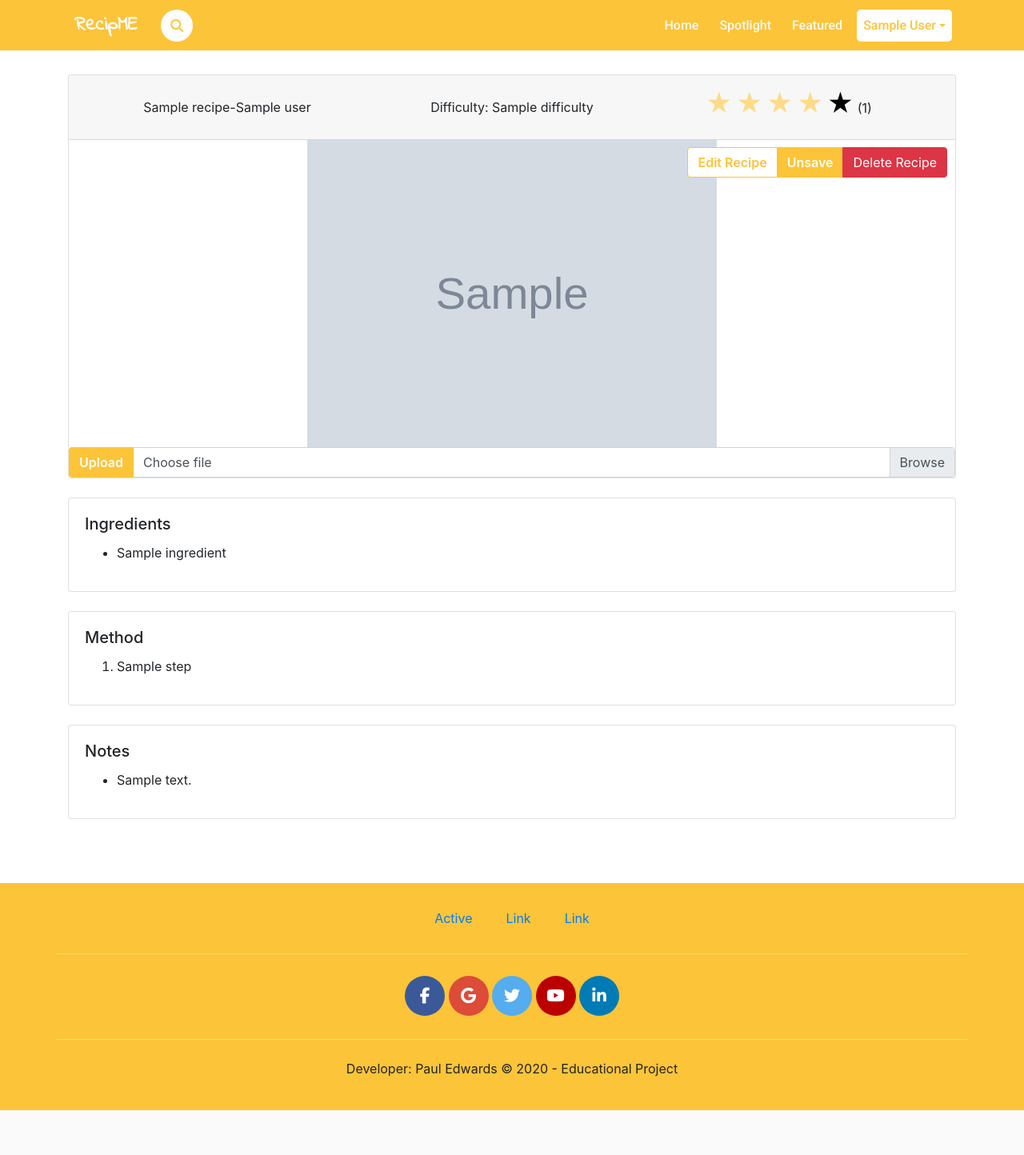
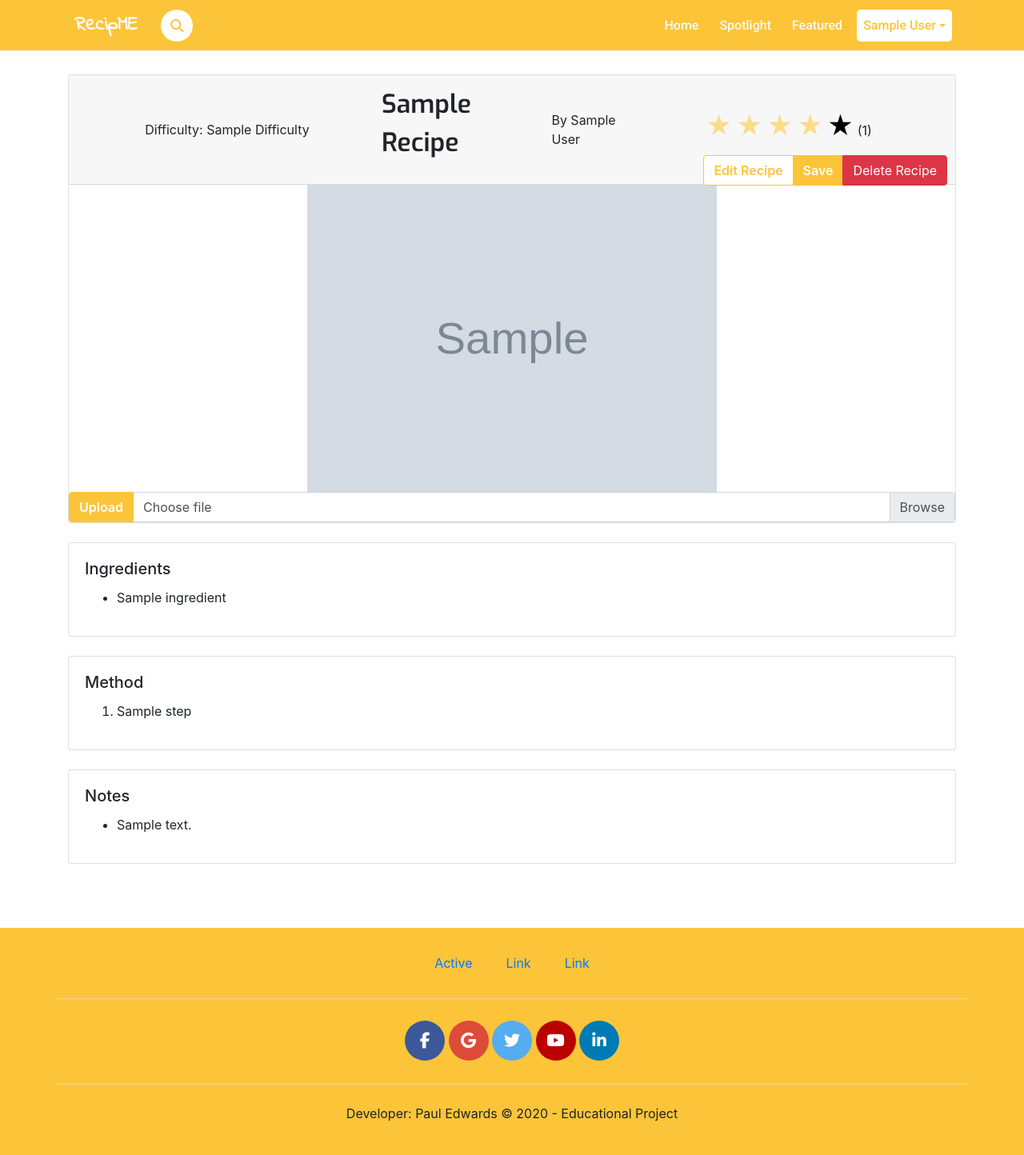
Before and after one commit to Code-Institute-Submissions/MS3-RecipME, a Flask app: page /recipe/1 in a window 1280 px wide. Shown: the part 366-1810 px from the top of the page at 80% size. Before the commit the page ends 1754 px from the top, so only its background shows below. Run offline with Flask 2, Linux system fonts and the light colour scheme; the visitor is signed in with stand-in values (Sample User, id 1); grey boxes marked "Sample" are stand-in pictures; a database or web service that is not in the repository returns one stand-in record (values such as "Sample title"); some libraries are stand-ins or nearby versions.

Commit message:
formatting updates made to recipe & index pages, layout change to dahsboard

```diff
--- a/app.py
+++ b/app.py
@@ -34,7 +34,7 @@ app.secret_key = secret_key
 
 # Decorators
 
-
+# redirect to control access to functions that require logged in user
 def login_required(f):
     @wraps(f)
     def wrap(*args, **kwargs):
@@ -110,6 +110,7 @@ def dashboard():
 
 # testing //////////////////////////////////////////////////////////////
 @app.route('/add_image/<recipe_id>',methods=['GET', 'POST'])
+@login_required
 def add_image(recipe_id):
     ufile = request.files.get('file')
     if ufile:
@@ -133,6 +134,7 @@ def add_image(recipe_id):
 
 
 @app.route('/save_recipe/<recipe_id>')
+@login_required
 def save_recipe(recipe_id):
     updated_recipes = []
     if session.get('username', None):
@@ -155,6 +157,7 @@ def save_recipe(recipe_id):
 
 
 @app.route('/remove_recipe/<recipe_id>')
+@login_required
 def remove_recipe(recipe_id):
     updated_recipes = []
     if session.get('username', None):
@@ -178,6 +181,7 @@ def remove_recipe(recipe_id):
 
 
 @app.route('/edit_recipe/<recipe_id>')
+@login_required
 def edit_recipe(recipe_id):
     recipe = mongo.db.recipes.find_one({'_id': recipe_id})
     owner = mongo.db.users.find_one({'_id': recipe['owner']})
@@ -189,6 +193,7 @@ def edit_recipe(recipe_id):
 
 
 @app.route('/rate_recipe/<recipe_id>',methods=['GET', 'POST'])
+@login_required
 def rate_recipe(recipe_id):
     recipe = mongo.db.recipes.find_one({'_id': recipe_id})
     owner = mongo.db.users.find_one({'_id': recipe['owner']})
@@ -248,6 +253,7 @@ def rate_recipe(recipe_id):
 
 
 @app.route('/edit_recipe/<recipe_id>',methods=['GET', 'POST'])
+@login_required
 def update_recipe(recipe_id):
     username = session['username']
     recipe = mongo.db.recipes.find_one({'_id': recipe_id})
--- a/static/css/style.css
+++ b/static/css/style.css
@@ -19,16 +19,10 @@ body{
 
 .img-btns{
     position: absolute;
-    top: 90px;
+    top: 100px;
     right: 10px;
     display: flex;
 }
-
-/* .btn-group>.btn-group:not(:first-child)>.btn, .btn-group>.btn:not(:first-child) {
-    border-top-left-radius: 0;
-    border-bottom-left-radius: 0;
-} */
-
 
 .card-img-top {
 	width: 100%;
@@ -157,14 +151,6 @@ body{
 	background-color: #fafafa;
 	opacity: 0.75;
 }
-/* .navbar-collapse .nav-item .active-user{
-    background-color: #fff;
-    border-radius: 5px;
-    color: #fcc438;
-    display: inline-block;
-    padding-right: .5rem;
-    padding-left: .5rem;
-} */
 
 .active-user {
 	background-color: #fff;
@@ -213,23 +199,41 @@ body{
 	color: #fcc438;
 	text-decoration: none;
 }
+
+.dropdown-menu{
+    max-width: 8rem;
+    min-width: 7rem;
+}
+
+@media (max-width: 767px) {
+	.dropdown-menu{
+    max-width: none;
+    min-width: 8rem;
+}
+}
+
 /* Navbar customisations END */
 
 /* Modal & Social custom buttons */
 
 .themed-btn-a{
-    color: #fff;
+    color: inherit;
 }
 .themed-btn-a:hover{
-    color: #fcc438;
+    color: inherit;
     text-decoration: none;
 }
 .invert-themed-btn-a{
-    color: #fcc438;
+    color: inherit;
 }
 .invert-themed-btn-a:hover{
-    color: #fff;
+
+    color: inherit;
     text-decoration: none;
+}
+
+.btn-danger:hover {
+    color: #fcc438;
 }
 
 .themed-a {
@@ -303,18 +307,17 @@ body{
 	font-weight: 600;
 }
 .btn-themed:hover {
-	/* border: 2px solid #fcc438; */
 	color: #fcc438;
 	background-color: #fff;
 }
+
 .btn-themed-invert {
 	color: #fcc438;
 	background-color: #fff;
 	border: 2px solid #fcc438;
 	font-weight: 600;
 }
-.btn-themed-invert:hover {
-	/* border: 2px solid #fff; */
+.btn-themed-invert:hover{
 	color: #fff;
 	background-color: #fcc438;
 }
@@ -531,7 +534,7 @@ body{
 }
 /* Footer customisations END*/
 
-/* Test Section */
+/* Rating customisations */
 
 .star-rating {
 	font-size: 2rem;
@@ -554,6 +557,30 @@ body{
 	font-size: 1.50rem;
 	color: #fcc438;
 }
+/* Rating customisations END*/
+
+
+/* Test Section */
+.r-title{
+    font-weight: 600;
+    font-size: 2rem;
+    margin-right: .5rem;
+    font-family: Exo,sans-serif;
+}
+
+.r-author{
+    font-size: 1rem;
+    padding-top: 1rem;
+}
+
+.capitalise{
+    text-transform: capitalize;
+}
+
+.capitalise-line:first-letter {
+    text-transform: uppercase;
+}
+
 /* https://www.sanwebe.com/2013/03/addremove-input-fields-dynamically-with-jquery */
 
 /* https://stackoverflow.com/questions/46356054/how-to-increment-variable-names-in-jquery-in-a-loop */
@@ -619,7 +646,7 @@ body{
 
 /* https://stackoverflow.com/questions/48613992/bootstrap-4-file-input-doesnt-show-the-file-name */
 
-
+/* https://www.tutorialspoint.com/css/css_text-transform.htm */
 
 
 /* Tools */
--- a/templates/recipe.html
+++ b/templates/recipe.html
@@ -8,11 +8,11 @@
   <div class="card-header">
     <div class="container">
       <div class="row">
-        <div class="col-sm flex-center">
-          {{recipe.recipe_name}}-{{owner.name}}
+        <div class="col-sm flex-center capitalise">
+          Difficulty: {{recipe.difficulty}}
         </div>
         <div class="col-sm flex-center">
-          Difficulty: {{recipe.difficulty}}
+          <p class="r-title capitalise">{{recipe.recipe_name}}</p><p class="r-author capitalise">by {{owner.name}}</p>
         </div>
         <div class="col-sm flex-center">
           <div class="rating-container">
@@ -66,48 +66,25 @@
   </div>
   <div class="image-container">
     {% if session['username'] %}
+        <div class="btn-group img-btns" role="group" aria-label="Basic example">
         {% if owner._id == active_user._id %}
-  <div class="btn-group img-btns" role="group" aria-label="Basic example">
-  <!-- <a href="{{ url_for('edit_recipe', recipe_id=recipe._id) }}"> -->
-
             <button type="button" class="btn btn-themed-invert themed-border"><a class="invert-themed-btn-a" href="{{ url_for('edit_recipe', recipe_id=recipe._id) }}">Edit Recipe</a></button>
-  <!-- </a> -->
         {% endif %}
         {% if recipe._id in active_user.recipes %}
-<!-- <a href="{{ url_for('remove_recipe', recipe_id=recipe._id) }}"> -->
-
-<button type="button" class="btn btn-themed themed-border"><a class="themed-btn-a" href="{{ url_for('remove_recipe', recipe_id=recipe._id) }}">Save</a></button>
-    <!-- </a> -->
+        <button type="button" class="btn btn-themed themed-border"><a class="themed-btn-a" href="{{ url_for('remove_recipe', recipe_id=recipe._id) }}">Unsave</a></button>
         {% else %}
         <a href="{{ url_for('save_recipe', recipe_id=recipe._id) }}">
-
-<button type="button" class="btn btn-themed themed-border"><a class="themed-btn-a" href="{{ url_for('save_recipe', recipe_id=recipe._id) }}">Unsave</a></button>
-    <!-- </a> -->
+        <button type="button" class="btn btn-themed themed-border"><a class="themed-btn-a" href="{{ url_for('save_recipe', recipe_id=recipe._id) }}">Save</a></button>
         {% endif %}
         {% if owner._id == active_user._id %}
-<!-- <a href="#"> -->
         <button type="button" class="btn btn-danger"><a class="themed-btn-a" href="#">Delete Recipe</a></button>
-  <!-- </a> -->
         {% endif %}
         </div>
     {% endif %}
-
-<img
-    src="{{recipe.img_url}}"
-    class="card-img-top card-img-custom"
-    alt="{{recipe.recipe_name}}"
-  />
+    <img src="{{recipe.img_url}}" class="card-img-top card-img-custom" alt="{{recipe.recipe_name}}"/>
     {% if session['username'] %}
         {% if owner._id == active_user._id %}
-<form
-  enctype="multipart/form-data"
-  method="POST"
-  action="{{url_for('add_image', recipe_id=recipe._id)}}"
->
-  <!-- <div class="center">
-    <input name="file" id="file" type="file" />
-    <button class="btn btn-primary" type="submit">add image</button>
-  </div> -->
+            <form enctype="multipart/form-data" method="POST" action="{{url_for('add_image', recipe_id=recipe._id)}}">
                 <div class="input-group mb-0">
                     <div class="input-group-prepend">
                         <button class="btn btn-themed themed-border" type="submit">Upload</button>
@@ -118,7 +95,8 @@
                     </div>
                 </div>
             </form>
-{% endif %} {% endif %}
+        {% endif %}
+    {% endif %}
   </div>
 </div>
   <div class="card mb-4">
@@ -127,7 +105,7 @@
         <ul>
       {% for ingredient in recipe.recipe_ingredients %} {% if ingredient != Null
       %}
-      <li class="card-text">{{ingredient}}</li>
+      <li class="card-text capitalise-line">{{ingredient}}</li>
       {% endif %} {% endfor %}
     </ul>
   </div>
@@ -137,7 +115,7 @@
     <h5 class="card-title">Method</h5>
     <ol>
       {% for step in recipe.recipe_steps %}
-      <li class="card-text">{{step}}</li>
+      <li class="card-text capitalise-line">{{step}}</li>
       {% endfor %}
     </ol>
   </div>
@@ -146,8 +124,9 @@
   <div class="card-body">
     <h5 class="card-title">Notes</h5>
     <ul>
-      <li class="card-text">{{recipe.notes}}</li>
+      <li class="card-text capitalise-line">{{recipe.notes}}</li>
     </ul>
+  </div>
 </div>
 </div>
 
```
Also changed, not shown: static/js/scripts.js (+9 -0 lines), templates/dashboard.html (+47 -27 lines), templates/index.html (+4 -4 lines). Lines whose indentation alone changed are shown as unchanged.
